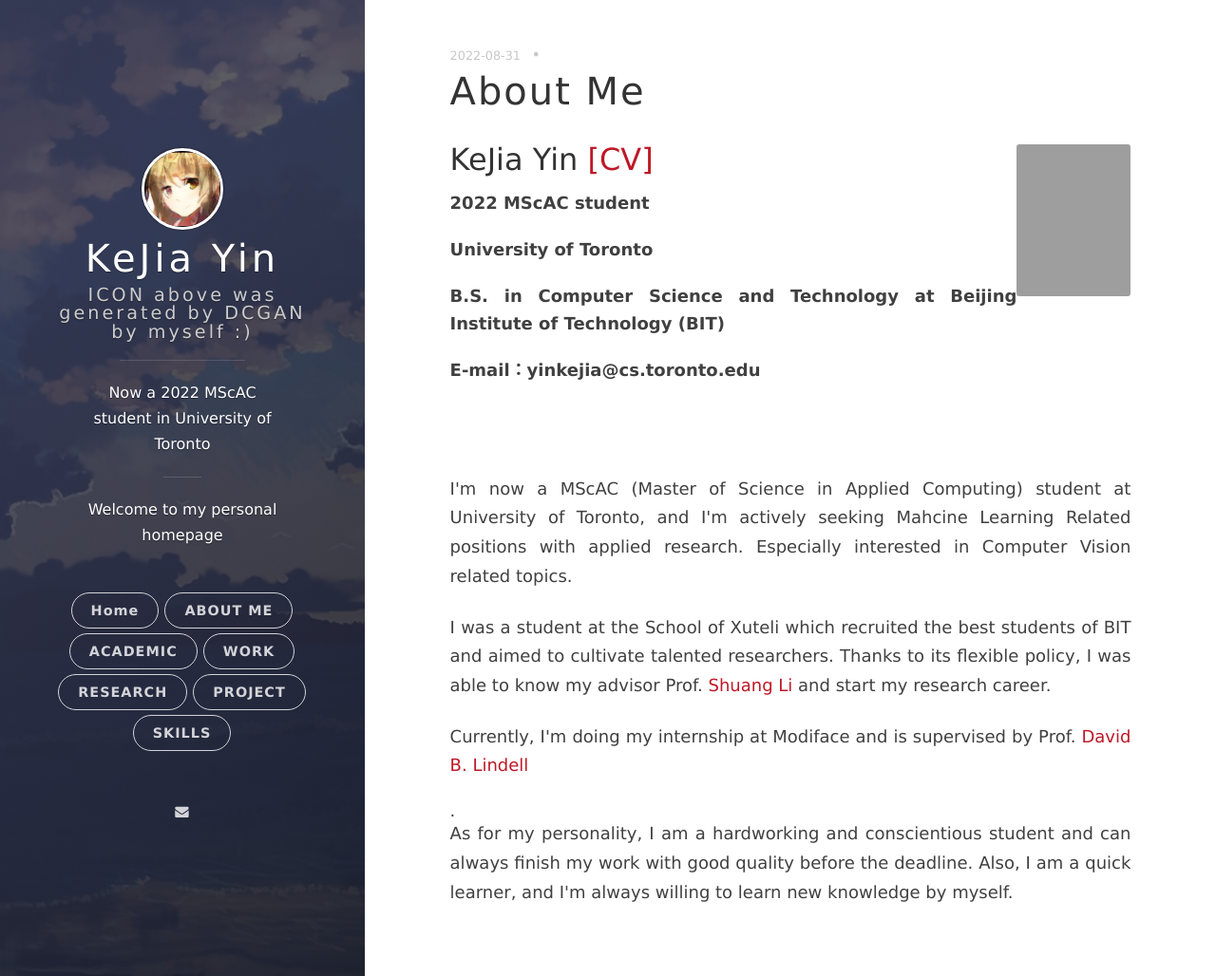
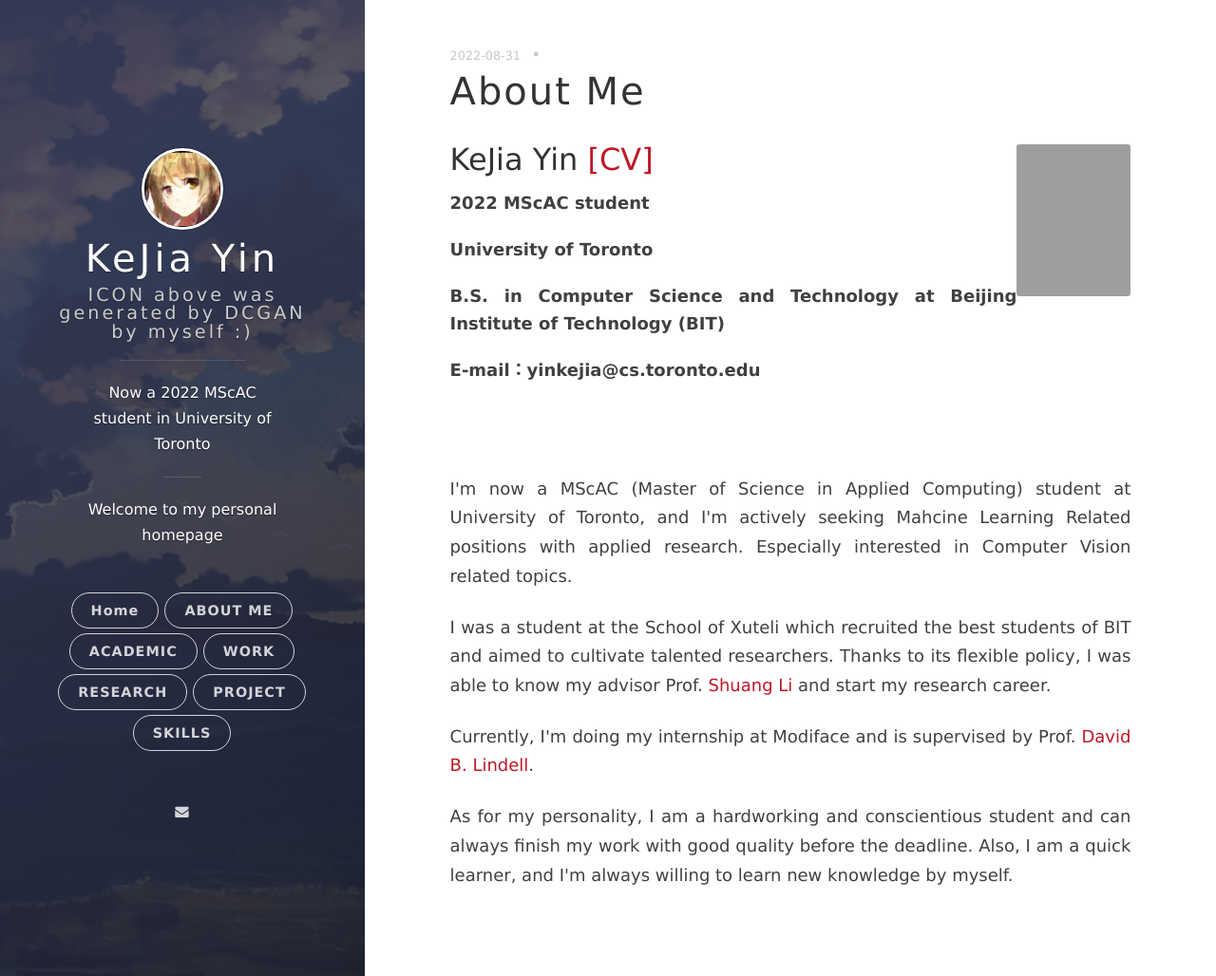
Before and after one commit to yinkejia/yinkejia.github.io, a Jekyll site: the page built from _posts/2022-08-31-ABOUT-ME.markdown, in a window 1280 px wide and 1028 px high. Shown: the whole window at 95% size. Built offline with Jekyll 4.4.1, drawn with Linux system fonts in a browser that asks for light colours; nearby versions of some CDN libraries; grey boxes are pictures that could not be loaded.

```diff
--- a/_posts/2022-08-31-ABOUT-ME.markdown
+++ b/_posts/2022-08-31-ABOUT-ME.markdown
@@ -14,6 +14,6 @@ date: 2022-08-31 15:32:24.000000000 +09:00
 <font size="4">
 <p>I'm now a MScAC (Master of Science in Applied Computing) student at University of Toronto, and I'm actively seeking Mahcine Learning Related positions with applied research. Especially interested in Computer Vision related topics. </p>
 <p>I was a student at the School of Xuteli which recruited the best students of BIT and aimed to cultivate talented researchers. Thanks to its flexible policy, I was able to know my advisor Prof. <a href="http://shuangli.xyz/" target="_blank">Shuang Li</a> and start my research career.</p>
-<p>Currently, I'm doing my internship at Modiface and is supervised by Prof. <a href="https://davidlindell.com/" target="_blank">David B. Lindell</a></p>.
+<p>Currently, I'm doing my internship at Modiface and is supervised by Prof. <a href="https://davidlindell.com/" target="_blank">David B. Lindell</a>.</p>
 <p>As for my personality, I am a hardworking and conscientious student and can always finish my work with good quality before the deadline. Also, I am a quick learner, and I'm always willing to learn new knowledge by myself.</p>
 </font>
```
